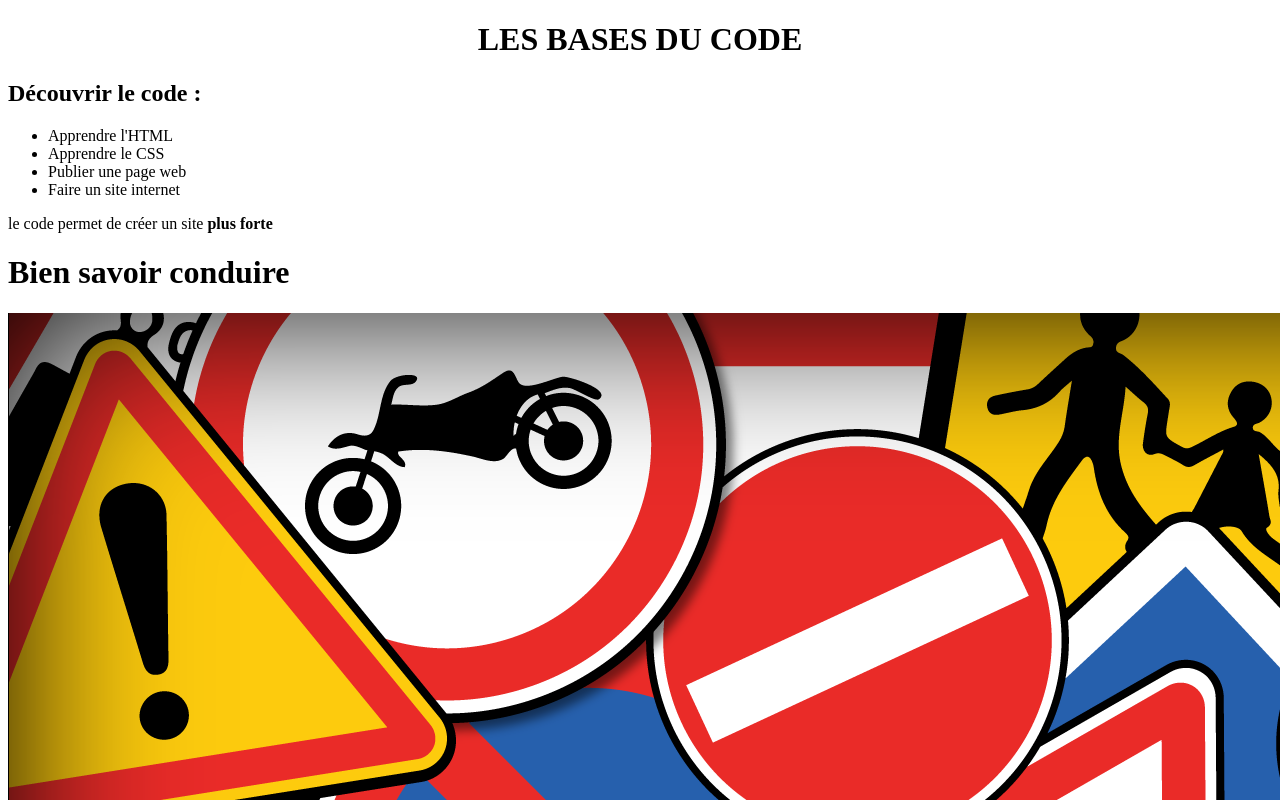
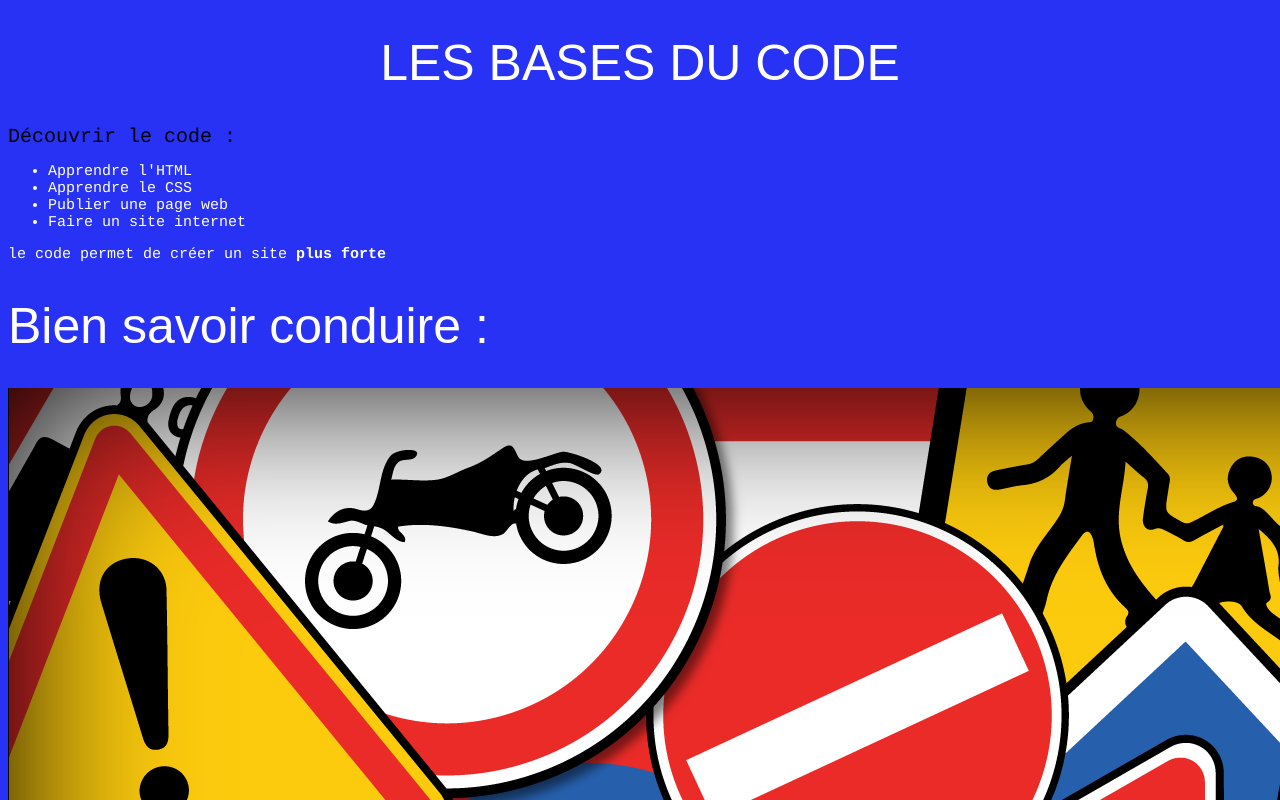
Before and after one commit to Heloiselec/courscodeM208, a plain HTML site: page cours 1/index.html in a window 1280 px wide. Shown: the top 800 px of the page. Drawn offline with Linux system fonts and the light colour scheme; a web font is replaced by a local one.

Commit message:
Add files via upload
changements  du code 1 au début du cours 2

```diff
--- a/cours 1/index.html
+++ b/cours 1/index.html
@@ -1,9 +1,16 @@
 <!DOCTYPE html>
 <html>
 <head>
+<link rel="preconnect" href="https://fonts.googleapis.com">
+<link rel="preconnect" href="https://fonts.gstatic.com" crossorigin>
+<link href="https://fonts.googleapis.com/css2?family=Playwrite+DK+Loopet:wght@100..400&display=swap" rel="stylesheet">
   <title> Bienvenue sur le site du cours d'introduction au code </title>
-  <h1> <center>LES BASES DU CODE</center></h1>
-  <h2> Découvrir le code :  </h2>
+  <link rel="stylesheet" type="text/css" href="main.css">
+ <meta charset="utf-8"/>
+</head>
+<body>
+   <h1> <center>LES BASES DU CODE </center></h1>
+   <h2> Découvrir le code :  </h2>
       <ul>
       <li>Apprendre l'HTML </li>
       <li>Apprendre le CSS </li>
@@ -11,11 +18,9 @@
       <li>Faire un site internet </li>
       </ul>
   <p>le code permet de créer un site  <strong> plus forte</strong></p>
-  <meta charset="utf-8"/>
-  <link rel="stylesheet" type="text/css" href="main.css">
-</head>
-<body>
-  <h1>Bien savoir conduire </h1>
+  <h1>Bien savoir conduire :</h1>
   <img src = "code de la route.png" alt = "le code">
+ <img alt="voiture" src="https://www.ecranlarge.com/content/uploads/2023/08/cars-et-si-cetait-lui-le-film-de-voiture-ultime-1486414-630x380.png">
+<center> <img src="https://cdn.pixabay.com/animation/2023/09/26/12/59/12-59-46-685_512.gif"></center>
 </body>
 </html>
--- /dev/null
+++ b/cours 1/main.css
@@ -0,0 +1,28 @@
+/* style.css */
+body{
+  background: rgb(40,50,245);
+  color: white;
+  font-size: 15px;
+  font-family: Courier;
+}
+h1 {
+  font-family: 'Playwrite DK Loopet', sans-serif;
+  color: white;
+  font-weight: lighter;
+  font-size: 50px;
+}
+h2 {
+  font-family: Courier;
+  color: black;
+  font-weight: lighter;
+  font-size: 20px;
+
+  background: linear-gradient(yellow 60%);
+  display: inline;
+
+a {
+  color: yellow;
+}
+a:hover {
+  text-decoration: none;
+  color: yellow;
```
